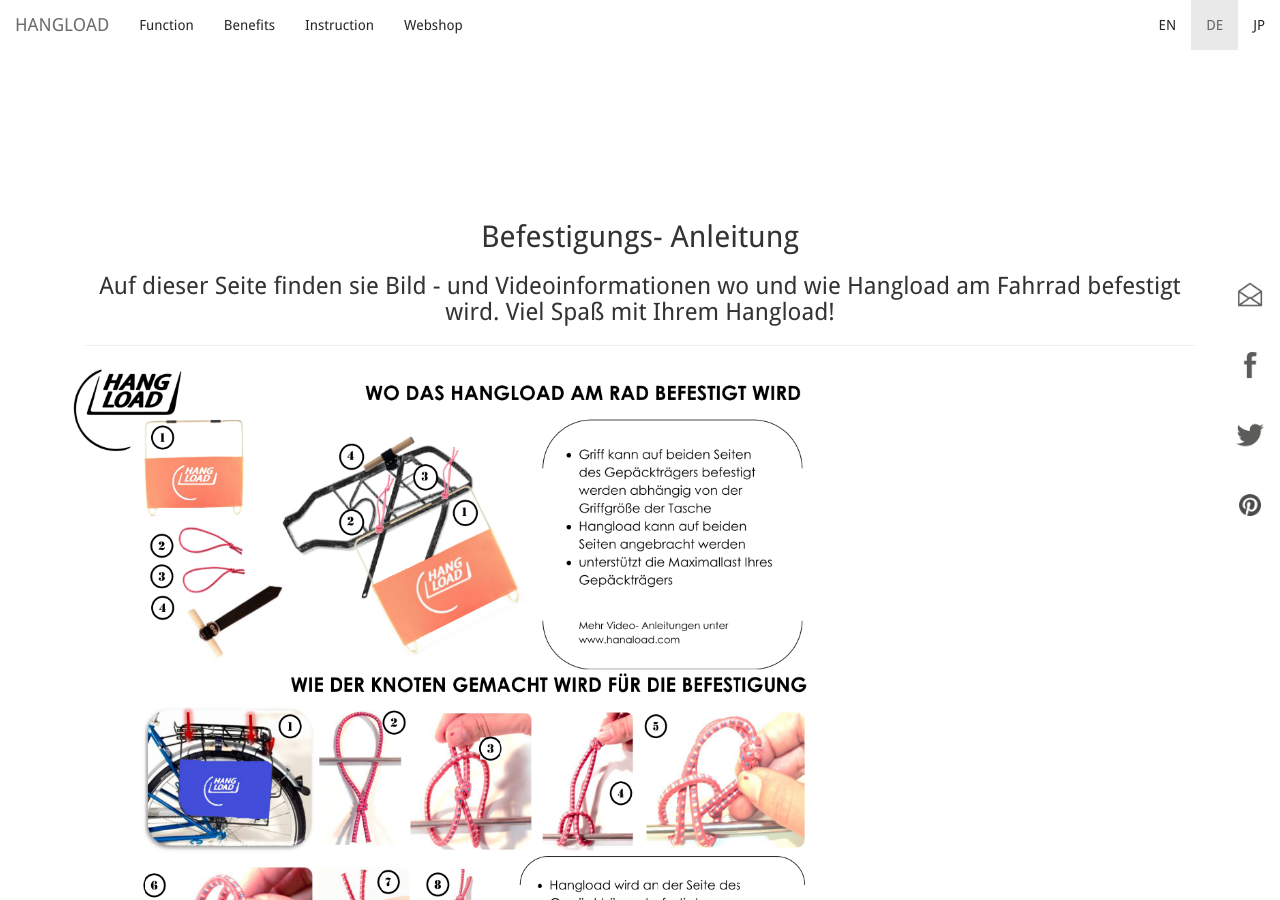
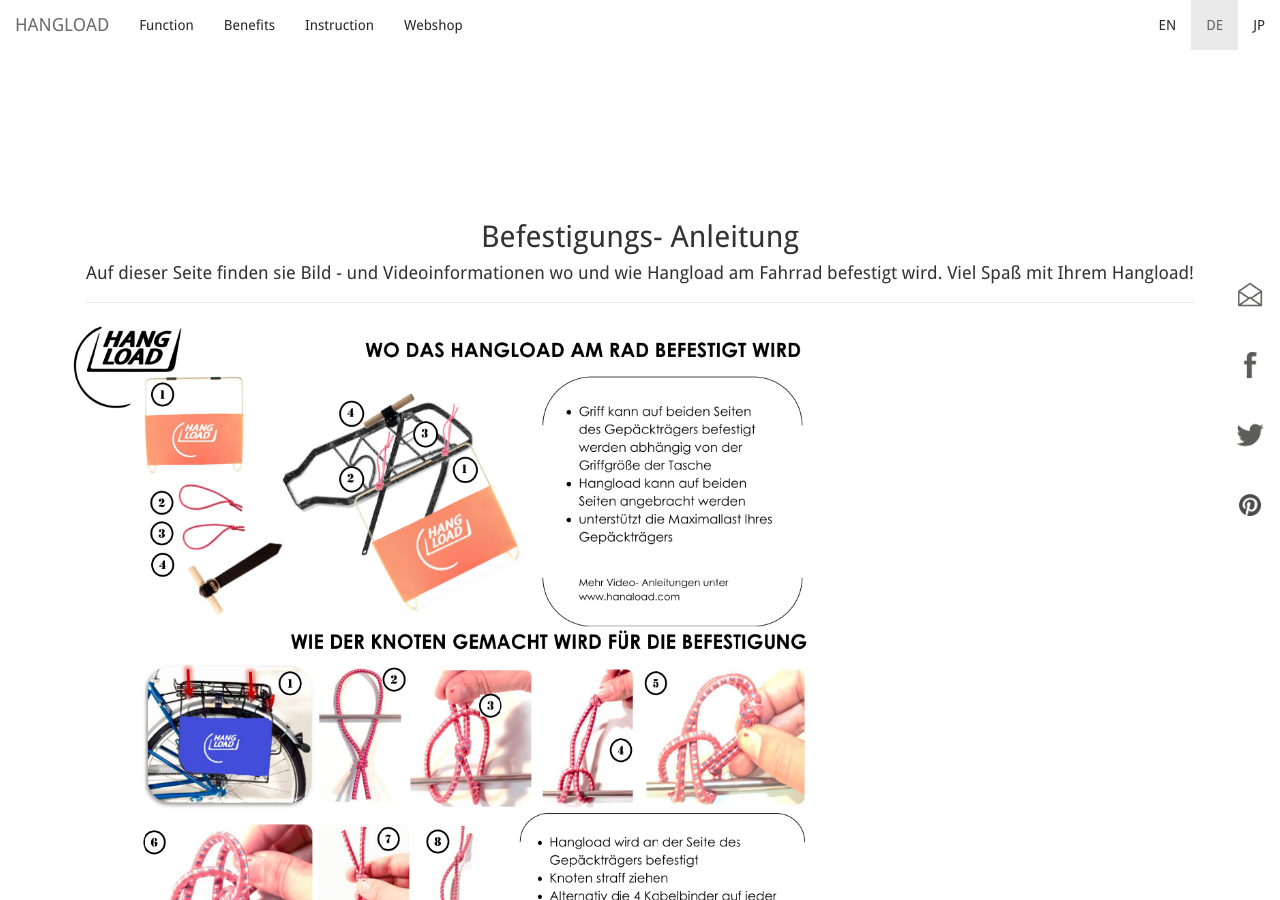
Before and after one commit to bodokaiser/hangload.com, a Jekyll site: the page built from de/instruction/index.html, in a window 1280 px wide and 900 px high. Built offline with Jekyll 4.4.1, drawn with Linux system fonts in a browser that asks for light colours; nearby versions of some CDN libraries; library files that are not in the unit come from our copies; Markdown is read by kramdown in place of the engine named in the settings.

Commit message:
Update index.html

```diff
--- a/de/instruction/index.html
+++ b/de/instruction/index.html
@@ -8,8 +8,8 @@
 <div class="col-xs-12">
 <div class="page-header">
 <h2 class="text-center">Befestigungs- Anleitung </h2>
-<h3 class="text-center"> Auf dieser Seite finden sie Bild - und Videoinformationen wo und wie Hangload am Fahrrad
-befestigt wird. Viel Spaß mit Ihrem Hangload!</h3>
+<h4 class="text-center"> Auf dieser Seite finden sie Bild - und Videoinformationen wo und wie Hangload am Fahrrad
+befestigt wird. Viel Spaß mit Ihrem Hangload!</h4>
 </div>
 </div>
 <div class="row">
```
